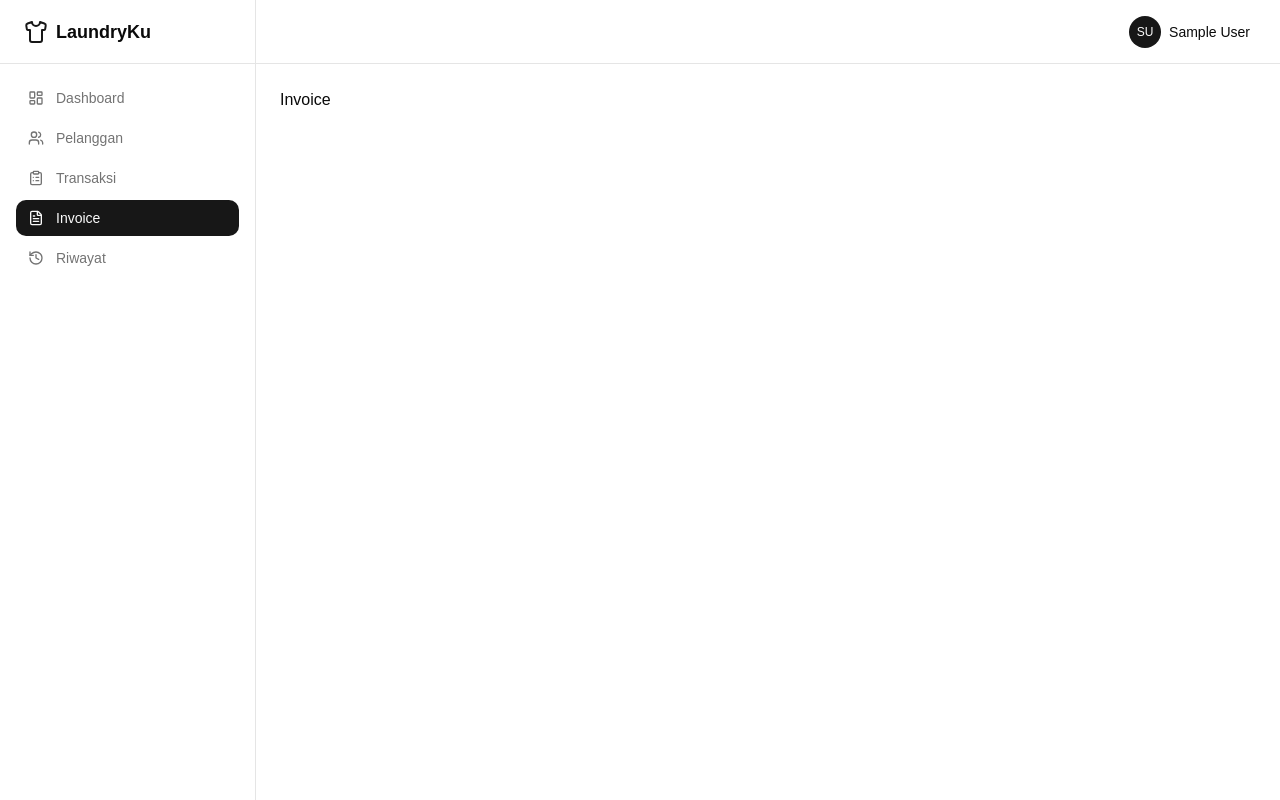
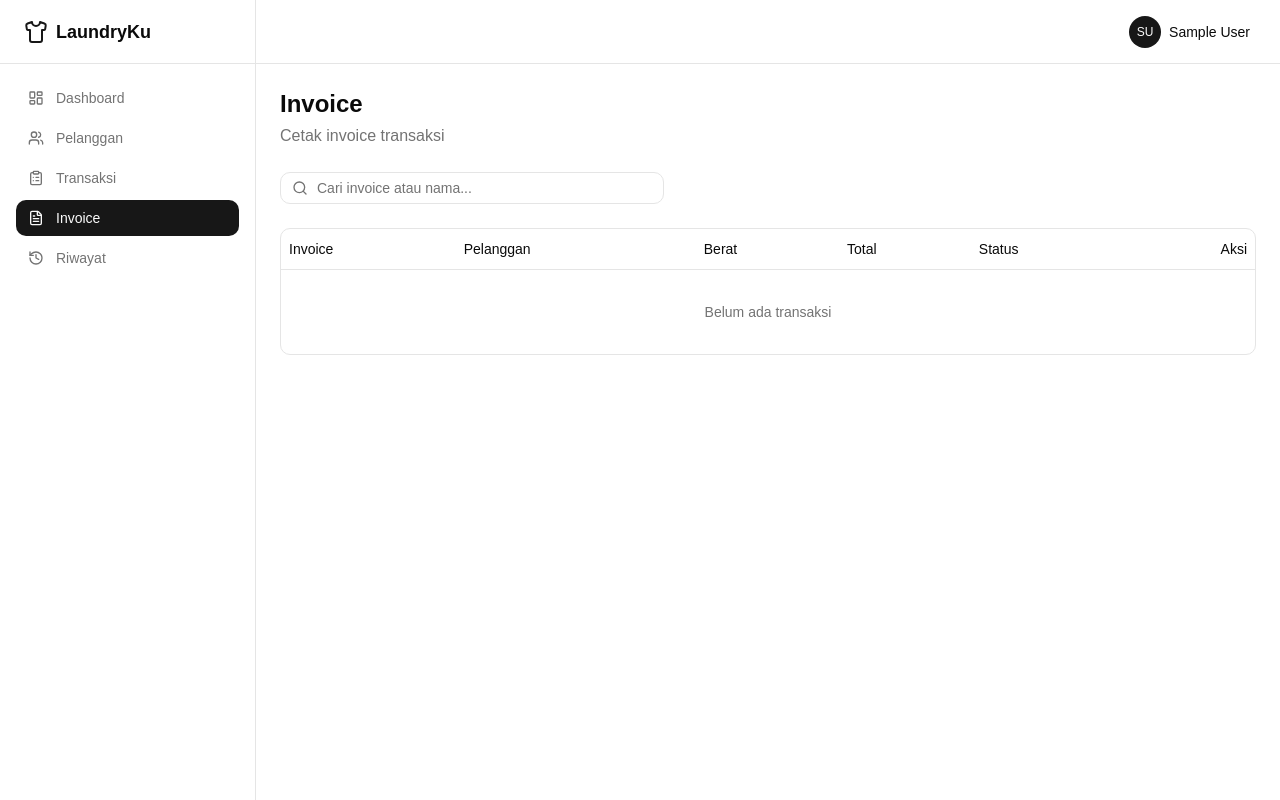
Before and after one commit to Alif-Kopling/LaundryKu, a React app in the folder frontend/: page /invoice in a window 1280 px wide. Built offline with nearby package versions, Linux system fonts and the light colour scheme; sample sign-in values are in the browser's storage; the HTML template or start-up script is replaced by a standard one.

Commit message:
feat: invoice page with print-ready layout

```diff
--- /dev/null
+++ b/frontend/src/pages/Invoice.jsx
@@ -0,0 +1,258 @@
+import { useState, useMemo } from "react"
+import { Button } from "@/components/ui/button"
+import { Input } from "@/components/ui/input"
+import {
+  Table,
+  TableBody,
+  TableCell,
+  TableHead,
+  TableHeader,
+  TableRow,
+} from "@/components/ui/table"
+import { Badge } from "@/components/ui/badge"
+import { Separator } from "@/components/ui/separator"
+import { Printer, Search, FileText, Shirt } from "lucide-react"
+
+const statusLabels = {
+  received: "Diterima",
+  processing: "Diproses",
+  finished: "Selesai",
+  picked_up: "Diambil",
+}
+
+function getTransactions() {
+  return JSON.parse(localStorage.getItem("transactions") || "[]")
+}
+
+export default function Invoice() {
+  const [transactions, setTransactions] = useState(getTransactions)
+  const [search, setSearch] = useState("")
+  const [selectedId, setSelectedId] = useState(null)
+
+  const filtered = useMemo(() => {
+    if (!search.trim()) return transactions
+    const q = search.toLowerCase()
+    return transactions.filter(
+      (t) =>
+        t.invoice?.toLowerCase().includes(q) ||
+        t.customerName?.toLowerCase().includes(q)
+    )
+  }, [transactions, search])
+
+  const selected = transactions.find((t) => t.id === selectedId) || null
+
+  function handlePrint() {
+    window.print()
+  }
+
+  return (
+    <>
+      <div className="space-y-6 print:hidden">
+        <div className="flex items-center justify-between">
+          <div>
+            <h1 className="text-2xl font-bold">Invoice</h1>
+            <p className="text-muted-foreground mt-1">
+              Cetak invoice transaksi
+            </p>
+          </div>
+        </div>
+
+        <div className="relative max-w-sm">
+          <Search className="absolute left-3 top-1/2 -translate-y-1/2 w-4 h-4 text-muted-foreground" />
+          <Input
+            placeholder="Cari invoice atau nama..."
+            className="pl-9"
+            value={search}
+            onChange={(e) => setSearch(e.target.value)}
+          />
+        </div>
+
+        <div className="rounded-lg border">
+          <Table>
+            <TableHeader>
+              <TableRow>
+                <TableHead>Invoice</TableHead>
+                <TableHead>Pelanggan</TableHead>
+                <TableHead>Berat</TableHead>
+                <TableHead>Total</TableHead>
+                <TableHead>Status</TableHead>
+                <TableHead className="text-right">Aksi</TableHead>
+              </TableRow>
+            </TableHeader>
+            <TableBody>
+              {filtered.length === 0 ? (
+                <TableRow>
+                  <TableCell
+                    colSpan={6}
+                    className="text-center text-muted-foreground py-8"
+                  >
+                    {search
+                      ? "Transaksi tidak ditemukan"
+                      : "Belum ada transaksi"}
+                  </TableCell>
+                </TableRow>
+              ) : (
+                filtered.map((t) => (
+                  <TableRow
+                    key={t.id}
+                    className={
+                      selectedId === t.id ? "bg-muted/50" : ""
+                    }
+                  >
+                    <TableCell className="font-mono text-xs font-medium">
+                      {t.invoice}
+                    </TableCell>
+                    <TableCell className="font-medium">
+                      {t.customerName}
+                    </TableCell>
+                    <TableCell>{t.weight} Kg</TableCell>
+                    <TableCell>
+                      Rp {t.total.toLocaleString()}
+                    </TableCell>
+                    <TableCell>
+                      <Badge variant="outline">
+                        {statusLabels[t.status] || t.status}
+                      </Badge>
+                    </TableCell>
+                    <TableCell className="text-right">
+                      <Button
+                        variant={
+                          selectedId === t.id ? "default" : "outline"
+                        }
+                        size="sm"
+                        onClick={() =>
+                          setSelectedId(
+                            selectedId === t.id ? null : t.id
+                          )
+                        }
+                      >
+                        <FileText className="w-4 h-4 mr-1.5" />
+                        {selectedId === t.id
+                          ? "Tutup"
+                          : "Invoice"}
+                      </Button>
+                    </TableCell>
+                  </TableRow>
+                ))
+              )}
+            </TableBody>
+          </Table>
+        </div>
+
+        {selected && (
+          <div className="rounded-lg border bg-card">
+            <div className="flex items-center justify-between p-4 border-b">
+              <h2 className="font-semibold">
+                Invoice {selected.invoice}
+              </h2>
+              <Button onClick={handlePrint}>
+                <Printer className="w-4 h-4 mr-2" />
+                Cetak
+              </Button>
+            </div>
+            <div className="p-6">
+              <InvoiceContent transaction={selected} />
+            </div>
+          </div>
+        )}
+      </div>
+
+      {selected && (
+        <div className="hidden print:block">
+          <InvoiceContent transaction={selected} />
+        </div>
+      )}
+    </>
+  )
+}
+
+function InvoiceContent({ transaction: t }) {
+  return (
+    <div className="max-w-md mx-auto space-y-6">
+      <div className="text-center border-b pb-4">
+        <div className="flex items-center justify-center gap-2 mb-1">
+          <Shirt className="w-5 h-5" />
+          <span className="font-bold text-lg">LaundryKu</span>
+        </div>
+        <p className="text-sm text-muted-foreground">
+          Jasa Laundry & Cuci Kering
+        </p>
+        <p className="text-xs text-muted-foreground">
+          Jl. Laundry No. 123, Telp: 0812-3456-7890
+        </p>
+      </div>
+
+      <div className="text-center">
+        <h2 className="font-bold text-lg">INVOICE</h2>
+        <p className="font-mono text-sm">{t.invoice}</p>
+      </div>
+
+      <div className="space-y-1 text-sm">
+        <div className="flex justify-between">
+          <span className="text-muted-foreground">Tanggal</span>
+          <span>
+            {new Date(t.createdAt).toLocaleDateString("id-ID", {
+              day: "numeric",
+              month: "long",
+              year: "numeric",
+            })}
+          </span>
+        </div>
+        <Separator />
+        <div className="flex justify-between">
+          <span className="text-muted-foreground">Pelanggan</span>
+          <span className="font-medium">{t.customerName}</span>
+        </div>
+        <div className="flex justify-between">
+          <span className="text-muted-foreground">Telepon</span>
+          <span>{t.customerPhone}</span>
+        </div>
+      </div>
+
+      <Separator />
+
+      <div>
+        <div className="flex justify-between text-sm font-medium border-b pb-2 mb-2">
+          <span>Layanan</span>
+          <span>Subtotal</span>
+        </div>
+        <div className="flex justify-between text-sm py-1">
+          <span>
+            Laundry Cuci Kering ({t.weight} Kg x Rp{" "}
+            {t.pricePerKg.toLocaleString()})
+          </span>
+          <span>Rp {t.total.toLocaleString()}</span>
+        </div>
+      </div>
+
+      <Separator />
+
+      <div className="flex justify-between text-lg font-bold">
+        <span>Total</span>
+        <span>Rp {t.total.toLocaleString()}</span>
+      </div>
+
+      <Separator />
+
+      <div className="space-y-1 text-sm">
+        <div className="flex justify-between">
+          <span className="text-muted-foreground">Status</span>
+          <Badge variant="outline">
+            {statusLabels[t.status] || t.status}
+          </Badge>
+        </div>
+        {t.notes && (
+          <div className="flex justify-between">
+            <span className="text-muted-foreground">Catatan</span>
+            <span>{t.notes}</span>
+          </div>
+        )}
+      </div>
+
+      <div className="text-center text-xs text-muted-foreground border-t pt-4 mt-8">
+        <p>Terima kasih telah menggunakan jasa LaundryKu</p>
+        <p className="mt-1">Barang yang sudah diambil tidak dapat diklaim kembali</p>
+      </div>
+    </div>
+  )
+}
--- a/frontend/src/routes/AppRoutes.jsx
+++ b/frontend/src/routes/AppRoutes.jsx
@@ -6,6 +6,7 @@ import Register from "@/pages/Register"
 import Dashboard from "@/pages/Dashboard"
 import Customers from "@/pages/Customers"
 import Transactions from "@/pages/Transactions"
+import Invoice from "@/pages/Invoice"
 
 export default function AppRoutes() {
   return (
@@ -22,7 +23,7 @@ export default function AppRoutes() {
         <Route path="/" element={<Dashboard />} />
         <Route path="/customers" element={<Customers />} />
         <Route path="/transactions" element={<Transactions />} />
-        <Route path="/invoice" element={<div>Invoice</div>} />
+        <Route path="/invoice" element={<Invoice />} />
         <Route path="/history" element={<div>Riwayat</div>} />
       </Route>
       <Route path="*" element={<Navigate to="/" replace />} />
```
Also changed, not shown: frontend/public/assets/logo-app.png (added).
